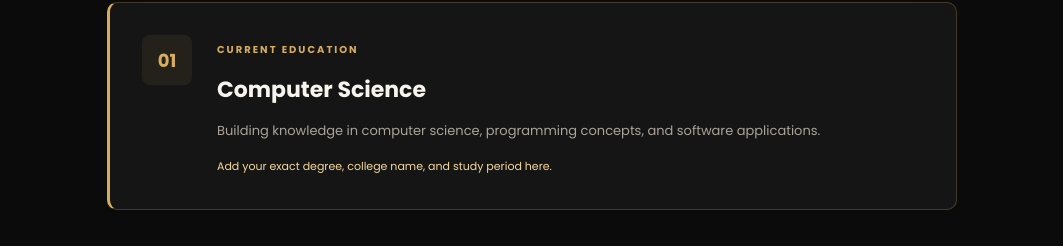
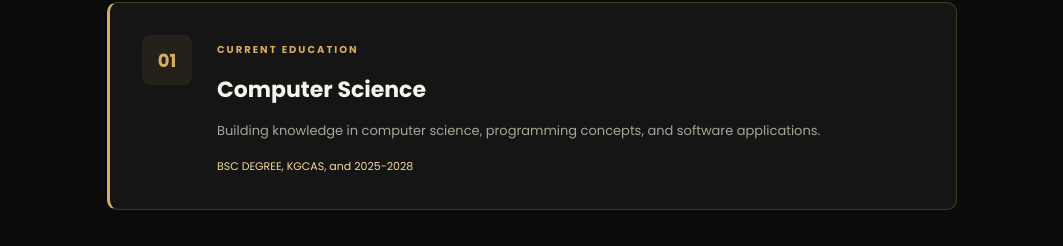
Before and after one commit to Hariram022/portfolio, a plain HTML site: page index.html in a window 1280 px wide. Shown: the part 1738-1984 px from the top of the page, without its empty margins (108-1171 px from the left). Drawn offline with Linux system fonts and the light colour scheme.

Commit message:
Update index.html

```diff
--- a/index.html
+++ b/index.html
@@ -192,8 +192,8 @@
                     </p>
 
                     <p class="education-note">
-                        Add your exact degree, college name, and study
-                        period here.
+                        BSC DEGREE, KGCAS, and 2025-2028
+
                     </p>
 
                 </div>
```
